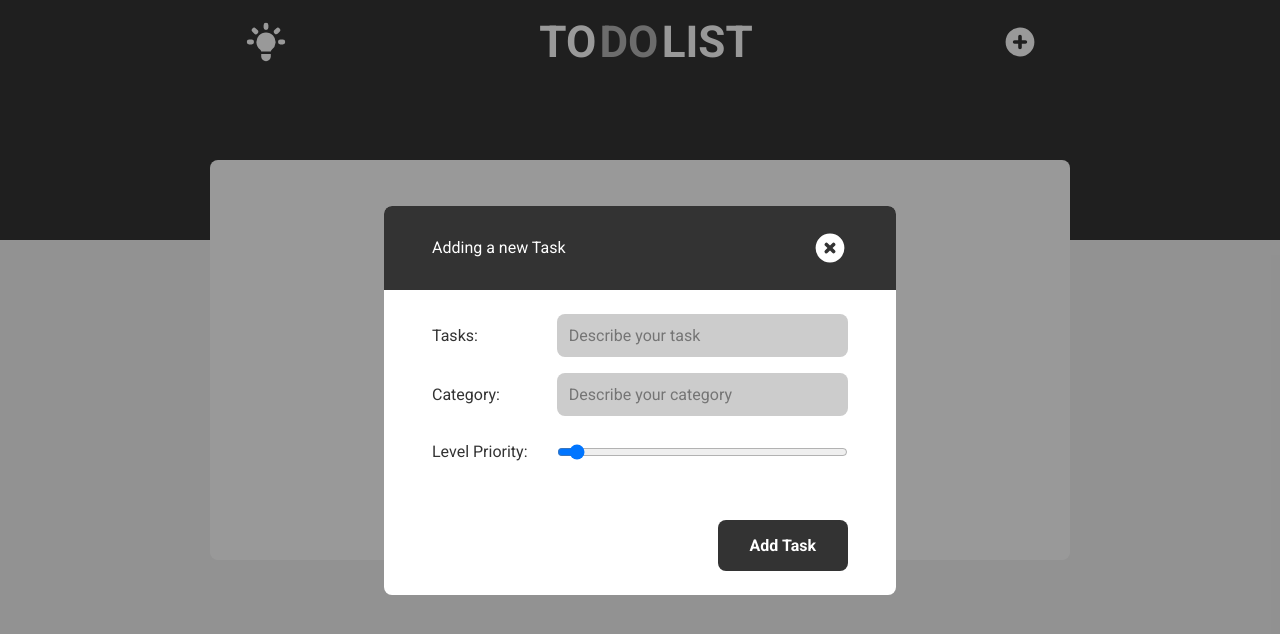
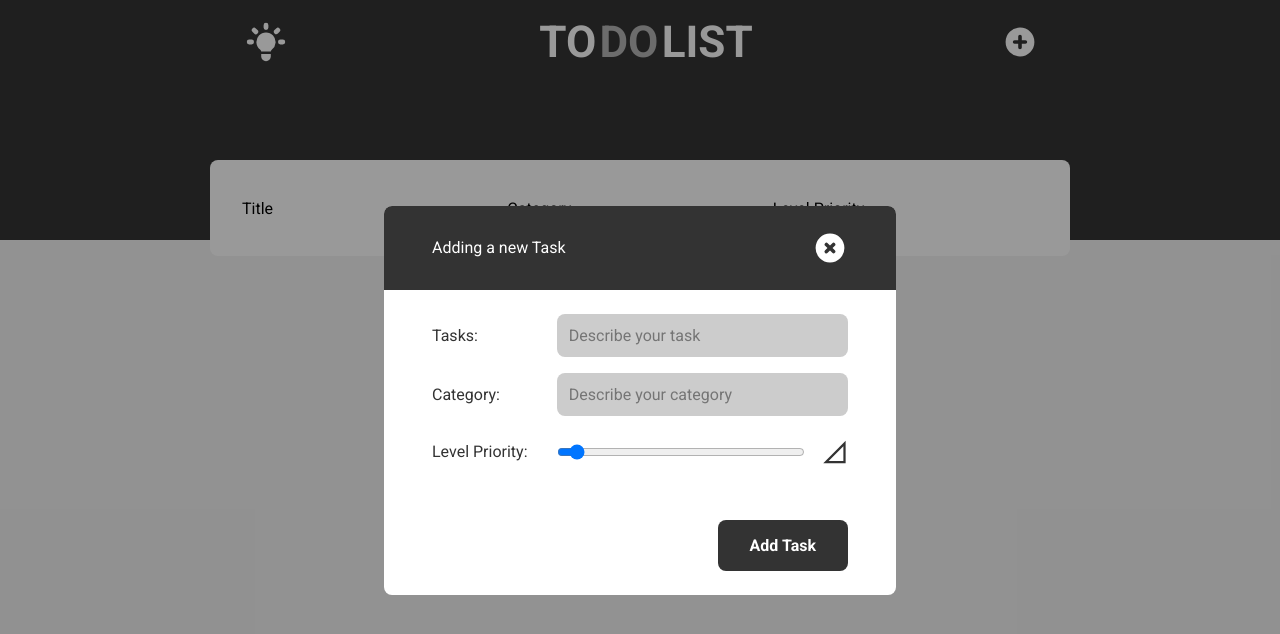
Before and after one commit to andrew1adams/todo-app, a React (Create React App) app: page / in a window 1280 px wide. Both pictures are taken after a click on the icon 1020 px from the left and 42 px from the top of the page. Shown: the top 634 px of the page. Built offline with nearby package versions, Linux system fonts and the light colour scheme.

Commit message:
adding some changes in modal form, and init task list component

```diff
--- a/src/App.tsx
+++ b/src/App.tsx
@@ -1,5 +1,5 @@
 import { Header } from './components/Header';
-import { GlobalStyles } from './styles/global';
+import { GlobalStyles } from './Styles/global';
 import { HiLightBulb } from 'react-icons/hi';
 import { ModalComponent } from './components/ModalComponent';
 import { HiPlusCircle } from 'react-icons/hi';
--- a/src/Context/TasksContext.tsx
+++ b/src/Context/TasksContext.tsx
@@ -1,12 +1,15 @@
 import React, { Dispatch, SetStateAction, useState } from 'react';
+import { ReactElement } from 'react';
 import { createContext } from 'react';
+import { MdSignalCellular0Bar } from 'react-icons/md';
 
 export interface TaskProps {
   id: number;
   task: string;
   category: string;
-  completed: boolean
-  priority: number
+  completed: boolean;
+  priority: number;
+  priorityIcon: ReactElement<any, any>;
 }
 
 interface PropsTaskContext {
@@ -16,6 +19,8 @@
   setOpenModal: Dispatch<SetStateAction<boolean>>;
   toDoList: TaskProps[];
   setToDoList: Dispatch<SetStateAction<TaskProps[]>>;
+  priorityIconValue: ReactElement<any, any>;
+  setPriorityIconValue: Dispatch<SetStateAction<ReactElement<any, any>>>;
 }
 
 const defaultValue = {
@@ -24,13 +29,16 @@
     task: '',
     category: '',
     completed: false,
-    priority: 0
+    priority: 0,
+    priorityIcon: <MdSignalCellular0Bar size='32' />,
   },
   setInputValue: () => {},
   openModal: false,
   setOpenModal: () => {},
   toDoList: [],
   setToDoList: () => {},
+  priorityIconValue: <MdSignalCellular0Bar size='32' />,
+  setPriorityIconValue: () => {},
 };
 
 export const TasksContext = createContext<PropsTaskContext>(defaultValue);
@@ -39,6 +47,9 @@
   const [inputValue, setInputValue] = useState(defaultValue.inputValue);
   const [openModal, setOpenModal] = useState(defaultValue.openModal);
   const [toDoList, setToDoList] = useState<TaskProps[]>(defaultValue.toDoList);
+  const [priorityIconValue, setPriorityIconValue] = useState(
+    defaultValue.priorityIconValue
+  );
 
   return (
     <TasksContext.Provider
@@ -48,7 +59,9 @@
         openModal,
         setOpenModal,
         toDoList,
-        setToDoList
+        setToDoList,
+        priorityIconValue,
+        setPriorityIconValue
       }}
     >
       {children}
--- a/src/components/Input/index.tsx
+++ b/src/components/Input/index.tsx
@@ -1,4 +1,4 @@
-import React from 'react';
+import React, { ReactElement } from 'react';
 import { Container } from './style';
 
 export interface InputProps {
@@ -8,7 +8,10 @@
   color?: string;
   bgColor?: string;
   value: any;
+  min?: number,
+  max?: number,
   placeholder?: string
+  complementIcon?: ReactElement
   onChange?: (ev: any) => void;
   onClick?: (ev: any) => void;
 }
@@ -20,22 +23,31 @@
   onChange,
   onClick,
   value,
+  min,
+  max,
+  complementIcon,
   color = '#333',
   bgColor = '#fff',
   ...props
 }) => {
+
   return (
     <Container bgColor={bgColor} color={color}>
       <label htmlFor={name}>{label}</label>
+      <div className='wrapperInput'>
         <input
           name={name}
           id={name}
           type={type}
           value={value}
+          min={min}
+          max={max}
           onChange={onChange}
           onClick={onClick}
           {...props}
         />
+        {complementIcon ? complementIcon : null}
+      </div>
     </Container>
   );
 };
--- a/src/components/Input/style.ts
+++ b/src/components/Input/style.ts
@@ -11,8 +11,16 @@
   color: ${({color}) => color};
   background-color: transparent;
 
+  .wrapperInput{
+    min-width: 70%;
+    display:  flex;
+    gap: 1rem;
+    justify-content: space-around;
+    align-items: center;
+  }
+
   input {
-    min-width: 70%;
+    width: 100%;
     padding: .75rem;
     border: none;
     background-color: ${({bgColor}) => darken(.2, String(bgColor))};
--- a/src/components/ModalForm/index.tsx
+++ b/src/components/ModalForm/index.tsx
@@ -4,10 +4,23 @@
 import { Button } from '../Button';
 import { Input } from '../Input';
 import { Container } from './style';
+import {
+  MdSignalCellular0Bar,
+  MdSignalCellular1Bar,
+  MdSignalCellular2Bar,
+  MdSignalCellular3Bar,
+  MdSignalCellular4Bar,
+} from 'react-icons/md';
 
 export const ModalForm: React.FC = () => {
-  const { inputValue, setInputValue, toDoList, setToDoList } =
-    useContext(TasksContext);
+  const {
+    inputValue,
+    setInputValue,
+    toDoList,
+    setToDoList,
+    priorityIconValue,
+    setPriorityIconValue
+  } = useContext(TasksContext);
   const handleSubmit = (ev: any) => {
     ev.preventDefault();
     setToDoList([...toDoList, { ...inputValue, id: ++toDoList.length }]);
@@ -16,11 +29,36 @@
       task: '',
       category: '',
       priority: 0,
+      priorityIcon: <MdSignalCellular0Bar size='32' />,
       completed: false,
     });
   };
 
-  console.log();
+  const handleChange = (ev: any, size: string) => {
+    switch (ev.target.value) {
+      case '4':
+        setPriorityIconValue(<MdSignalCellular4Bar size={size} />);
+        break;
+      case '3':
+        setPriorityIconValue(<MdSignalCellular3Bar size={size}/>);
+        break;
+      case '2':
+        setPriorityIconValue(<MdSignalCellular2Bar size={size}/>);
+        break;
+      case '1':
+        setPriorityIconValue(<MdSignalCellular1Bar size={size}/>);
+        break;
+      default:
+        setPriorityIconValue(<MdSignalCellular0Bar size={size}/>);
+        break;
+    }
+    setInputValue({
+      ...inputValue,
+      priority: ev.target.value,
+      priorityIcon: priorityIconValue,
+    });
+  };
+
   return (
     <Container onSubmit={handleSubmit}>
       <div className="inputSections">
@@ -49,10 +87,11 @@
           label="Level Priority:"
           type="range"
           placeholder=""
+          min={0}
+          max={4}
           value={inputValue.priority}
-          onChange={(ev: any) => {
-            setInputValue({ ...inputValue, priority: ev.target.value });
-          }}
+          onChange={ev => handleChange(ev, '32')}
+          complementIcon={priorityIconValue}
         />
       </div>
 
--- /dev/null
+++ b/src/components/Task/index.tsx
@@ -0,0 +1,26 @@
+import { useContext } from 'react';
+import { TasksContext } from '../../Context/TasksContext';
+import { Container } from './style';
+
+export const Task = () => {
+  const { toDoList } = useContext(TasksContext);
+
+  return (
+    <Container>
+      <div className="wrapperTask">
+        <p className="taskTitle">Title</p>
+        <p className="category">Category</p>
+        <p className="levelPriority">Level Priority</p>
+      </div>
+      {toDoList.map((task) => {
+        return (
+          <div className="wrapperTask" key={task.id}>
+            <p>{task.task}</p>
+            <p>{task.category}</p>
+            <p>{task.priorityIcon}</p>
+          </div>
+        );
+      })}
+    </Container>
+  );
+};
--- /dev/null
+++ b/src/components/Task/style.ts
@@ -0,0 +1,27 @@
+import styled from 'styled-components';
+
+export const Container = styled.div`
+  max-width: 860px;
+  display: flex;
+  flex-wrap: wrap;
+  margin: -5rem auto 0;
+  background-color: #fff;
+  border-radius: .5rem;
+  padding: 1rem 2rem;
+
+  .wrapperTask {
+    box-sizing: initial;
+    width: 100%;
+    height: 2rem;
+    display: grid;
+    grid-template-columns: repeat(3, 1fr);
+    border-bottom: 1px solid #000;
+    margin: .5rem 0;
+    padding: .5rem 0;
+    align-items: center;
+
+    &:last-child {
+      border-bottom: none;
+    }
+  }
+`;
--- a/src/components/TasksList/index.tsx
+++ b/src/components/TasksList/index.tsx
@@ -1,11 +1,10 @@
+import { Task } from '../Task';
 import { Container } from './style';
 
 export const TasksList = () => {
-
   return (
     <Container>
-      <div className="wrapperTasksList">
-      </div>
+      <Task />
     </Container>
   );
 };
--- a/src/components/TasksList/style.ts
+++ b/src/components/TasksList/style.ts
@@ -2,13 +2,4 @@
 
 export const Container = styled.div`
   width: 100%;
-
-  .wrapperTasksList {
-    max-width: 860px;
-    background-color: #fff;
-    height: 50vh;
-    margin: -5rem auto;
-    border-radius: .5rem;
-    padding: 1rem 2rem;
-  }
 `;
```
Lines whose indentation alone changed are shown as unchanged.
